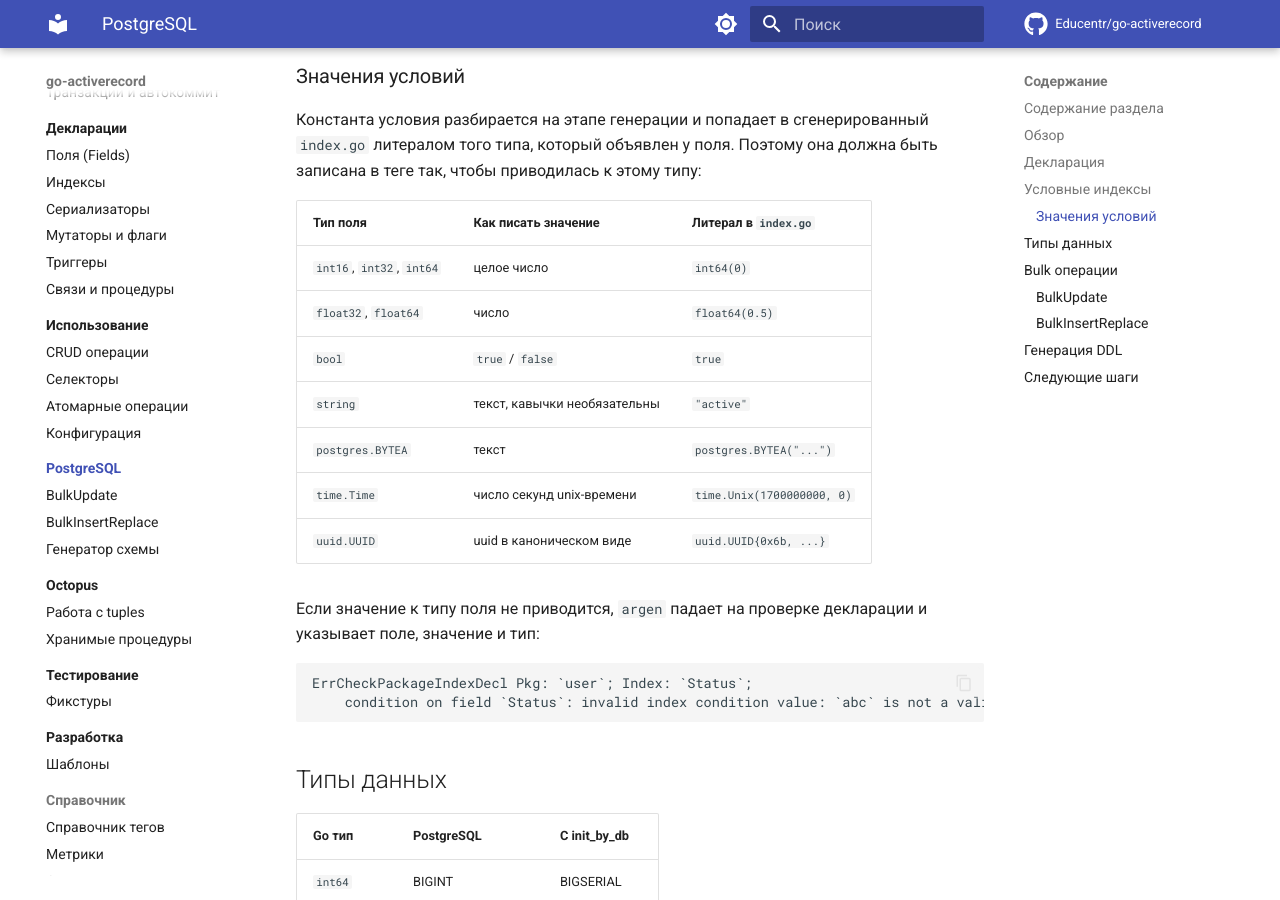
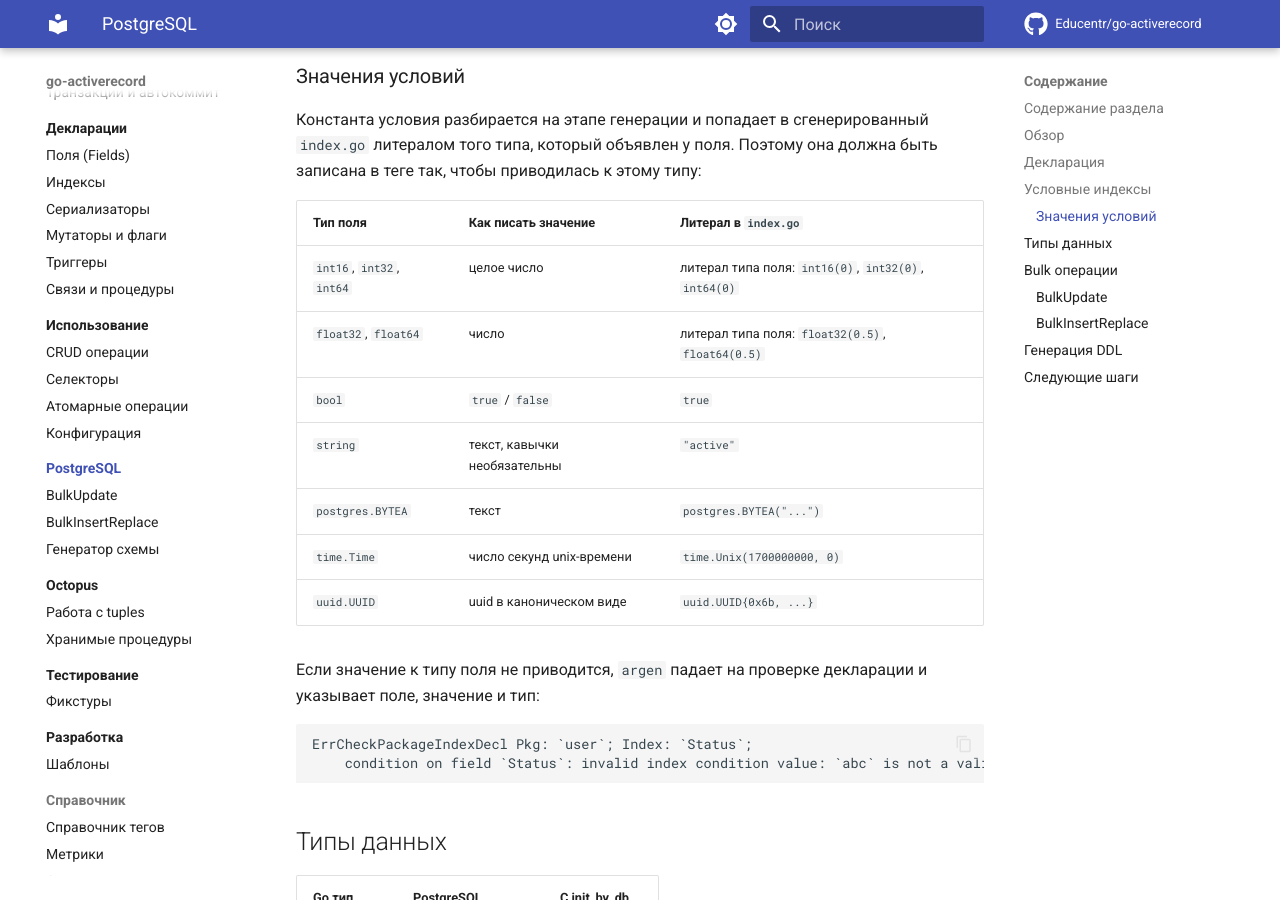
Before and after one commit to Educentr/go-activerecord, an MkDocs documentation site: the page built from docs/postgresql/index.md, in a window 1280 px wide and 900 px high, scrolled down 1719 px. Built offline with MkDocs 1.6.1 and Material for MkDocs 9.7.7, drawn with Linux system fonts in a browser that asks for light colours; comment, search, counter and statistics services are not loaded.

Commit message:
[docs] update: condition literal examples per field type (LIB-1)
Co-Authored-By: Claude Opus 5.5 <noreply@anthropic.com>
Claude-Session: https://claude.ai/code/session_01U8nGxFD1pgCFimhWpDmYyD
Co-Authored-By: Perfacta <vt@perfacta.ai>

```diff
--- a/docs/postgresql/index.md
+++ b/docs/postgresql/index.md
@@ -74,8 +74,8 @@ CREATE INDEX idx_users_noemail ON users (id)
 
 | Тип поля | Как писать значение | Литерал в `index.go` |
 |----------|---------------------|----------------------|
-| `int16`, `int32`, `int64` | целое число | `int64(0)` |
-| `float32`, `float64` | число | `float64(0.5)` |
+| `int16`, `int32`, `int64` | целое число | литерал типа поля: `int16(0)`, `int32(0)`, `int64(0)` |
+| `float32`, `float64` | число | литерал типа поля: `float32(0.5)`, `float64(0.5)` |
 | `bool` | `true` / `false` | `true` |
 | `string` | текст, кавычки необязательны | `"active"` |
 | `postgres.BYTEA` | текст | `postgres.BYTEA("...")` |
```
